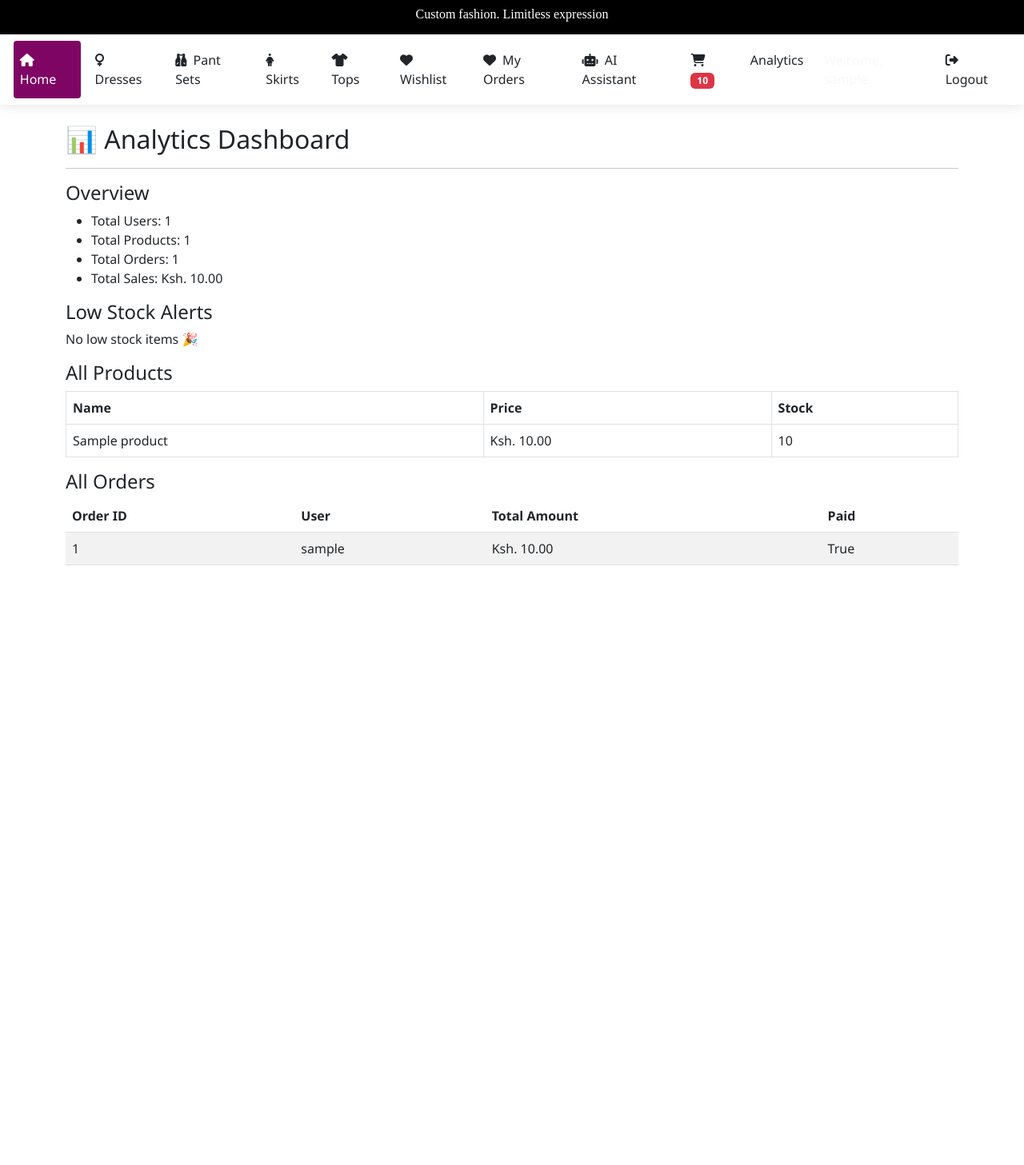
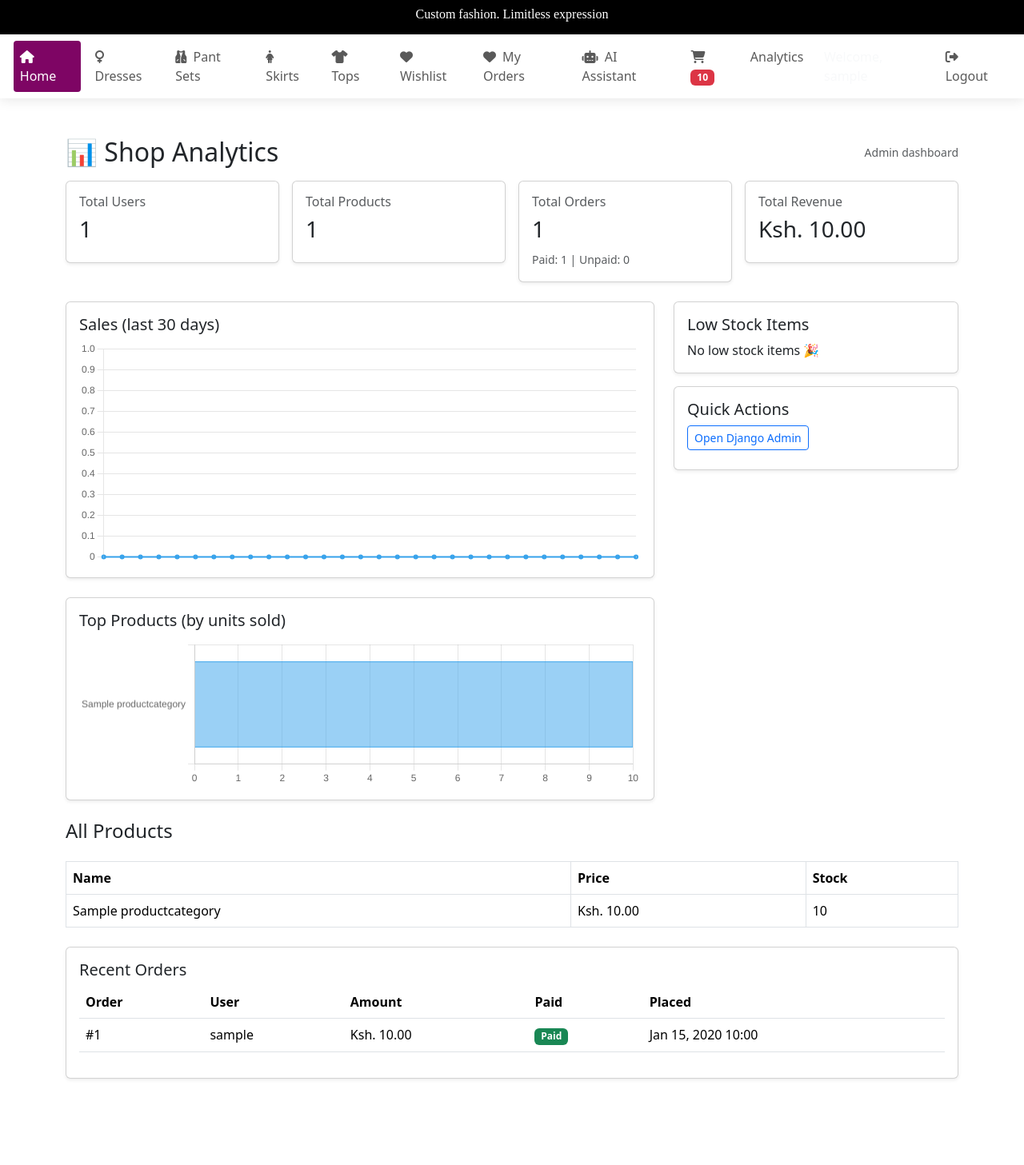
Before and after one commit to Ghalib92/Atelier-Online-Fashion-Store, a Django app: page /analytics/ in a window 1280 px wide. Shown: the whole page at 80% size. Before the commit the page ends 707 px from the top, so only its background shows below. Run offline with Django 5.2, Linux system fonts and the light colour scheme; a user stored in the database is signed in; tables that the repository leaves empty hold one stand-in row (values such as "Sample post").

Commit message:
oder tracking 5pm

```diff
--- a/Atelier_Fashion/Atelier_Fashion/settings.py
+++ b/Atelier_Fashion/Atelier_Fashion/settings.py
@@ -27,6 +27,10 @@ MPESA_STK_PUSH_URL = os.getenv('MPESA_API_URL')
 
 MPESA_AUTH_URL = os.getenv('MPESA_AUTH_URL')
 
+
+SITE_URL = "https://yourdomain.com"   # used to build admin links in emails
+ADMIN_EMAIL = "alphaastudios92@gmail.com"  # where low-stock alerts will go
+LOW_STOCK_THRESHOLD = 10
 
 # Build paths inside the project like this: BASE_DIR / 'subdir'.
 BASE_DIR = Path(__file__).resolve().parent.parent
--- a/Atelier_Fashion/pages/models.py
+++ b/Atelier_Fashion/pages/models.py
@@ -170,6 +170,7 @@ class Order(models.Model):
     payment_method = models.CharField(max_length=10, choices=PAYMENT_CHOICES)
     total_amount = models.DecimalField(max_digits=10, decimal_places=2)
     paid = models.BooleanField(default=False)
+    stock_reduced = models.BooleanField(default=False)
     created_at = models.DateTimeField(auto_now_add=True)
 
 
--- a/Atelier_Fashion/pages/templates/analytics.html
+++ b/Atelier_Fashion/pages/templates/analytics.html
@@ -1,30 +1,104 @@
-{% extends 'base.html' %}
-{% block title %}Analytics Dashboard{% endblock %}
+{% extends "base.html" %}
+{% load static %}
+{% block title %}Analytics{% endblock %}
+
 {% block content %}
-<div class="container mt-4">
-    <h2>📊 Analytics Dashboard</h2>
-    <hr>
+<link href="https://cdn.jsdelivr.net/npm/bootstrap@5.3.2/dist/css/bootstrap.min.css" rel="stylesheet">
 
-    <h4>Overview</h4>
-    <ul>
-        <li>Total Users: {{ total_users }}</li>
-        <li>Total Products: {{ total_products }}</li>
-        <li>Total Orders: {{ total_orders }}</li>
-        <li>Total Sales: Ksh. {{ total_sales }}</li>
-    </ul>
+<div class="container py-4">
+  <div class="d-flex justify-content-between align-items-center mb-3">
+    <h2 class="mb-0">📊 Shop Analytics</h2>
+    <small class="text-muted">Admin dashboard</small>
+  </div>
 
-    <h4>Low Stock Alerts</h4>
+  <!-- Stats cards -->
+  <div class="row g-3 mb-4">
+    <div class="col-md-3">
+      <div class="card shadow-sm">
+        <div class="card-body">
+          <h6 class="text-muted">Total Users</h6>
+          <h3>{{ total_users }}</h3>
+        </div>
+      </div>
+    </div>
+    <div class="col-md-3">
+      <div class="card shadow-sm">
+        <div class="card-body">
+          <h6 class="text-muted">Total Products</h6>
+          <h3>{{ total_products }}</h3>
+        </div>
+      </div>
+    </div>
+    <div class="col-md-3">
+      <div class="card shadow-sm">
+        <div class="card-body">
+          <h6 class="text-muted">Total Orders</h6>
+          <h3>{{ total_orders }}</h3>
+          <small class="text-muted">Paid: {{ total_paid_orders }} | Unpaid: {{ total_unpaid_orders }}</small>
+        </div>
+      </div>
+    </div>
+    <div class="col-md-3">
+      <div class="card shadow-sm">
+        <div class="card-body">
+          <h6 class="text-muted">Total Revenue</h6>
+          <h3>Ksh. {{ total_revenue|floatformat:2 }}</h3>
+        </div>
+      </div>
+    </div>
+  </div>
+
+  <div class="row g-4">
+    <div class="col-lg-8">
+      <div class="card shadow-sm">
+        <div class="card-body">
+          <h5>Sales (last 30 days)</h5>
+          <canvas id="salesChart" height="120"></canvas>
+        </div>
+      </div>
+
+      <div class="card shadow-sm mt-4">
+        <div class="card-body">
+          <h5>Top Products (by units sold)</h5>
+          <canvas id="topProductsChart" height="80"></canvas>
+        </div>
+      </div>
+    </div>
+
+    <div class="col-lg-4">
+      <div class="card shadow-sm">
+        <div class="card-body">
+          <h5>Low Stock Items</h5>
           {% if low_stock_products %}
-        <ul>
-            {% for product in low_stock_products %}
-                <li>{{ product.name }} - Only {{ product.stock }} left</li>
+            <ul class="list-group list-group-flush">
+            {% for p in low_stock_products %}
+              <li class="list-group-item d-flex justify-content-between align-items-center">
+                <div>
+                  <strong>{{ p.name }}</strong><br>
+                  <small class="text-muted">SKU: {{ p.id }}</small>
+                </div>
+                <span class="badge bg-danger rounded-pill">{{ p.quantity }}</span>
+              </li>
             {% endfor %}
             </ul>
           {% else %}
-        <p>No low stock items 🎉</p>
+            <p class="mb-0">No low stock items 🎉</p>
           {% endif %}
+        </div>
+      </div>
 
-    <h4>All Products</h4>
+      <div class="card shadow-sm mt-3">
+        <div class="card-body">
+          <h5>Quick Actions</h5>
+          <a href="/admin/" class="btn btn-outline-primary btn-sm mb-2">Open Django Admin</a>
+
+        </div>
+      </div>
+    </div>
+  </div>
+
+
+<h4 class="mt-4 mb-4">All Products</h4>
     <table class="table table-bordered">
         <thead>
             <tr>
@@ -44,26 +118,98 @@
         </tbody>
     </table>
 
-    <h4>All Orders</h4>
-    <table class="table table-striped">
+
+  <!-- Recent orders and products tables -->
+  <div class="card mt-4 shadow-sm">
+    <div class="card-body">
+      <h5>Recent Orders</h5>
+      <div class="table-responsive">
+        <table class="table table-hover">
           <thead>
             <tr>
-                <th>Order ID</th>
+              <th>Order</th>
               <th>User</th>
-                <th>Total Amount</th>
+              <th>Amount</th>
               <th>Paid</th>
+              <th>Placed</th>
             </tr>
           </thead>
           <tbody>
-            {% for order in orders %}
+            {% for o in recent_orders %}
             <tr>
-                <td>{{ order.id }}</td>
-                <td>{{ order.user.username }}</td>
-                <td>Ksh. {{ order.total_amount }}</td>
-                <td>{{ order.paid }}</td>
+              <td>#{{ o.id }}</td>
+              <td>{{ o.user.username }}</td>
+              <td>Ksh. {{ o.total_amount }}</td>
+              <td>
+                {% if o.paid %}
+                  <span class="badge bg-success">Paid</span>
+                {% else %}
+                  <span class="badge bg-secondary">Pending</span>
+                {% endif %}
+              </td>
+              <td>{{ o.created_at|date:"M d, Y H:i" }}</td>
             </tr>
             {% endfor %}
           </tbody>
         </table>
       </div>
+    </div>
+  </div>
+
+</div>
+
+<!-- Chart.js -->
+<script src="https://cdn.jsdelivr.net/npm/chart.js"></script>
+
+<script>
+  // Sales Chart
+  const salesLabels = {{ sales_chart_labels_json|safe }};
+  const salesData = {{ sales_chart_data_json|safe }};
+
+  const salesCtx = document.getElementById('salesChart').getContext('2d');
+  new Chart(salesCtx, {
+    type: 'line',
+    data: {
+      labels: salesLabels,
+      datasets: [{
+        label: 'Sales (Ksh)',
+        data: salesData,
+        tension: 0.25,
+        borderWidth: 2,
+        pointRadius: 2,
+        fill: true
+      }]
+    },
+    options: {
+      scales: {
+        x: { display: false },
+        y: { beginAtZero: true }
+      },
+      plugins: { legend: { display: false } }
+    }
+  });
+
+  // Top Products Chart
+  const topNames = {{ top_prod_names_json|safe }};
+  const topSold = {{ top_prod_sold_json|safe }};
+
+  const topCtx = document.getElementById('topProductsChart').getContext('2d');
+  new Chart(topCtx, {
+    type: 'bar',
+    data: {
+      labels: topNames,
+      datasets: [{
+        label: 'Units sold',
+        data: topSold,
+        borderWidth: 1
+      }]
+    },
+    options: {
+      indexAxis: 'y',
+      scales: { x: { beginAtZero: true } },
+      plugins: { legend: { display: false } }
+    }
+  });
+</script>
+
 {% endblock %}
--- a/Atelier_Fashion/pages/templates/product_details.html
+++ b/Atelier_Fashion/pages/templates/product_details.html
@@ -49,8 +49,8 @@
 
           <div class="product-meta mb-4">
             <div class="mb-2"><strong><i class="fas fa-tags me-2"></i>Category:</strong> {{ product.category }}</div>
-            <div class="mb-2"><strong><i class="fas fa-palette me-2"></i>Color:</strong> {{ product.color }}</div>
-            <div class="mb-2"><strong><i class="fas fa-ruler-combined me-2"></i>Size:</strong> {{ product.size }}</div>
+            <div class="mb-2"><strong><i class="fas fa-palette me-2"></i>Color:</strong> {{ product.available_colors }}</div>
+            <div class="mb-2"><strong><i class="fas fa-ruler-combined me-2"></i>Size:</strong> {{ product.available_sizes }}</div>
             <div><strong><i class="fas fa-warehouse me-2"></i>Availability:</strong> {{ product.stock }} in stock</div>
           </div>
 
--- a/Atelier_Fashion/pages/views.py
+++ b/Atelier_Fashion/pages/views.py
@@ -3,6 +3,12 @@ from .models import Product, ProductCategory, Wishlist, Order, Cart, CartItem, O
 from django.contrib.auth.decorators import login_required
 from django.contrib.auth.models import User
 from django.db.models import Q
+from django.db.models import Sum, Count, F
+from django.utils import timezone
+from datetime import timedelta
+import json
+from django.contrib.auth import get_user_model
+from .models import Order, OrderItem, OrderStatus
 from django.contrib import messages
 from django.contrib.auth.decorators import user_passes_test
 
@@ -321,22 +327,72 @@ def toggle_wishlist(request, id):
     return redirect('product_detail', id=id)
 
 
-
-@login_required
+User = get_user_model()
 @user_passes_test(lambda u: u.is_superuser)
 def analytics_view(request):
+    # Overview numbers
     total_users = User.objects.count()
     total_products = ProductCategory.objects.count()
     total_orders = Order.objects.count()
-    total_sales = sum(order.total_amount for order in Order.objects.filter(paid=True))
-    low_stock_products = ProductCategory.objects.filter(quantity__lt=10)
+    total_paid_orders = Order.objects.filter(paid=True).count()
+    total_unpaid_orders = total_orders - total_paid_orders
+    total_revenue = Order.objects.filter(paid=True).aggregate(total=Sum('total_amount'))['total'] or 0
 
-    return render(request, 'analytics.html', {
+    # Inventory
+    products = ProductCategory.objects.all().order_by('quantity')
+    low_stock_products = products.filter(quantity__lt=10)
+
+    # Top-selling products (by quantity sold)
+    top_products = (
+        ProductCategory.objects.annotate(sold=Sum('orderitem__quantity'))
+        .order_by('-sold')[:10]
+    )
+
+    # Recent orders
+    recent_orders = Order.objects.select_related('user').prefetch_related('items')\
+                       .order_by('-created_at')[:20]
+
+    # Sales trend last 30 days
+    days = 30
+    start = timezone.now().date() - timedelta(days=days - 1)
+    # build an empty dict of dates -> 0
+    date_list = [(start + timedelta(days=i)).isoformat() for i in range(days)]
+    sales_by_day = {d: 0 for d in date_list}
+
+    qs = (
+        Order.objects.filter(paid=True, created_at__date__gte=start)
+        .extra({'day': "date(created_at)"})
+        .values('day')
+        .annotate(total=Sum('total_amount'))
+        .order_by('day')
+    )
+
+    for row in qs:
+        sales_by_day[row['day'].isoformat()] = float(row['total'] or 0)
+
+    # Prepare chart-friendly arrays
+    sales_chart_labels = list(sales_by_day.keys())
+    sales_chart_data = list(sales_by_day.values())
+
+    # Top products chart
+    top_prod_names = [p.name for p in top_products]
+    top_prod_sold = [int(p.sold or 0) for p in top_products]
+
+    context = {
         'total_users': total_users,
         'total_products': total_products,
         'total_orders': total_orders,
-        'total_sales': total_sales,
+        'total_paid_orders': total_paid_orders,
+        'total_unpaid_orders': total_unpaid_orders,
+        'total_revenue': total_revenue,
+        'products': products,
         'low_stock_products': low_stock_products,
-        'products': Product.objects.all(),
-        'orders': Order.objects.all(),
-    })
+        'top_products': top_products,
+        'recent_orders': recent_orders,
+        # JSON strings for Chart.js
+        'sales_chart_labels_json': json.dumps(sales_chart_labels),
+        'sales_chart_data_json': json.dumps(sales_chart_data),
+        'top_prod_names_json': json.dumps(top_prod_names),
+        'top_prod_sold_json': json.dumps(top_prod_sold),
+    }
+    return render(request, 'analytics.html', context)
```
Also changed, not shown: Atelier_Fashion/pages/signals.py (+84 -43 lines), Atelier_Fashion/pages/templates/index.html (+20 -32 lines), Atelier_Fashion/pages/templates/products.html (+9 -16 lines), Atelier_Fashion/pages/migrations/0016_order_stock_reduced.py (added). Lines whose indentation alone changed are shown as unchanged.
